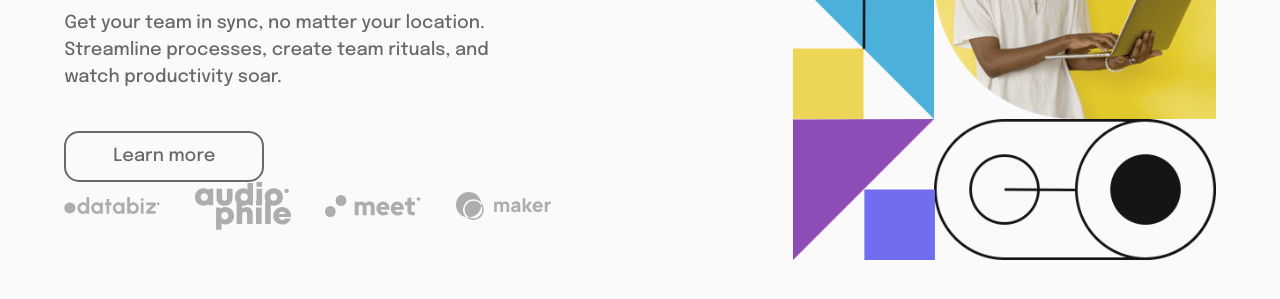
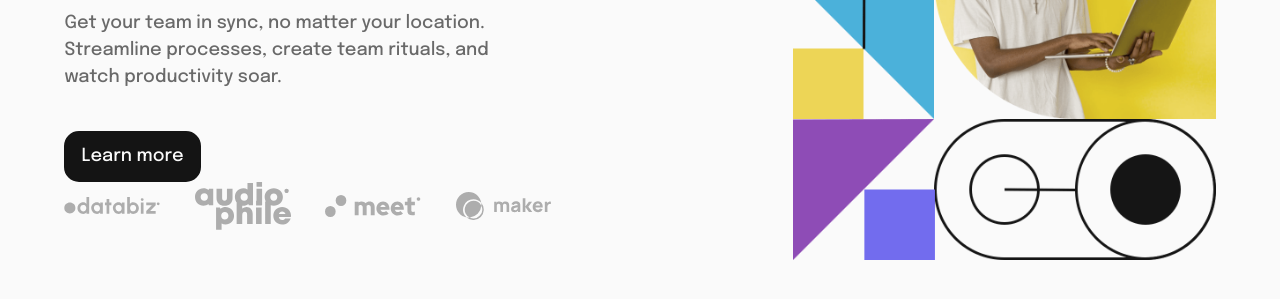
Before and after one commit to akhil8g/Frontend-mentor-1-snap, a plain HTML site: page index.html in a window 1280 px wide. Shown: the part 379-678 px from the top of the page. Drawn offline with nearby package versions, Linux system fonts and the light colour scheme.

Commit message:
Add files via upload

```diff
--- a/index.html
+++ b/index.html
@@ -106,7 +106,7 @@
                             Streamline processes, create team rituals, and
                             watch productivity soar.
                         </p>
-                        <div class="nav-buttons"><a class="reg reg2" href="#">Learn more</a></div>
+                        <div class="nav-buttons"><a class="reg2" href="#">Learn more</a></div>
                     </div>
 
                     <div class="client">
--- a/styles/_section-1.scss
+++ b/styles/_section-1.scss
@@ -67,11 +67,17 @@ section p {
         margin-right: 10px;
     }
 }
+.reg2 {
+    border: 2px solid $black;
+    background-color: $black;
+    color: $white;
+    transition: 0.2s;
+  }
 
-.reg2 {
-
-    width: 200px;
-}
+.reg2:hover {
+    background-color: $white;
+    color: $grey;
+  }
 
 //menu
 .menu {
```
Also changed, not shown: styles/styles.css, 1 other file.
